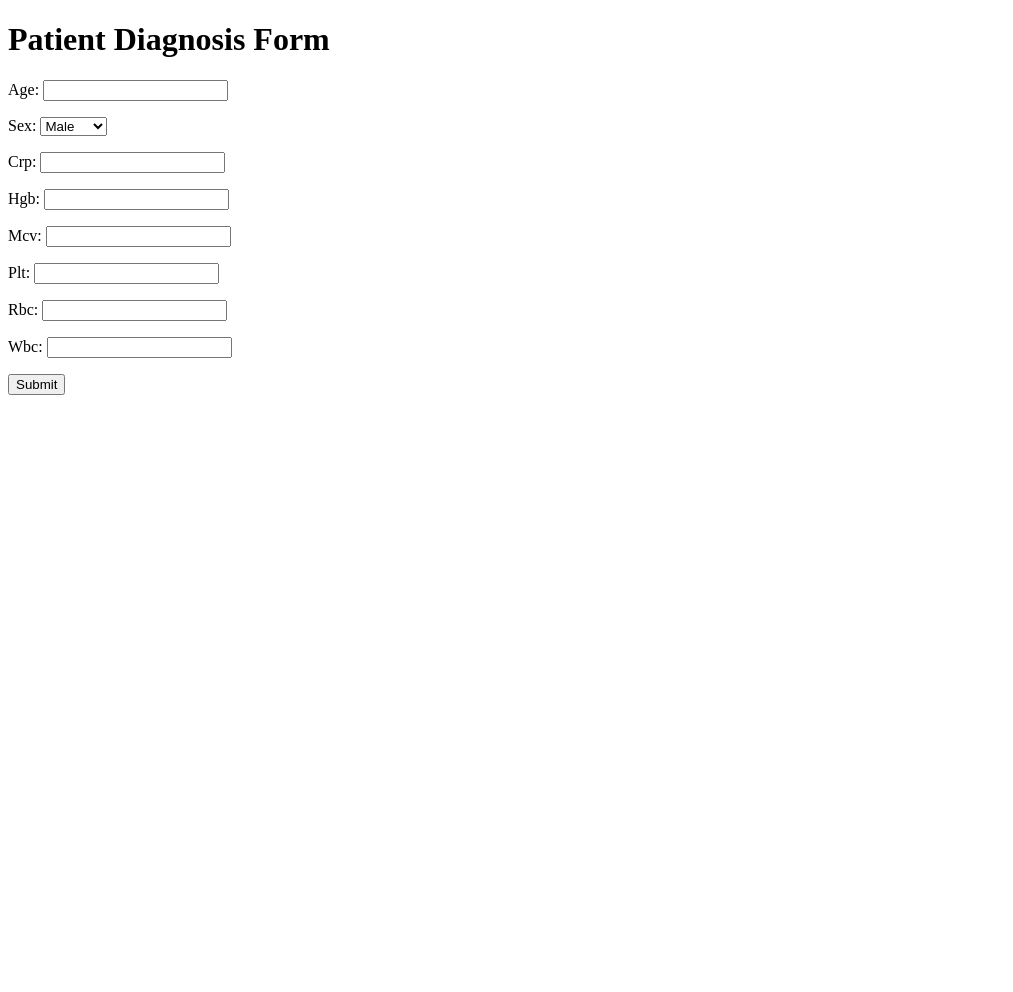
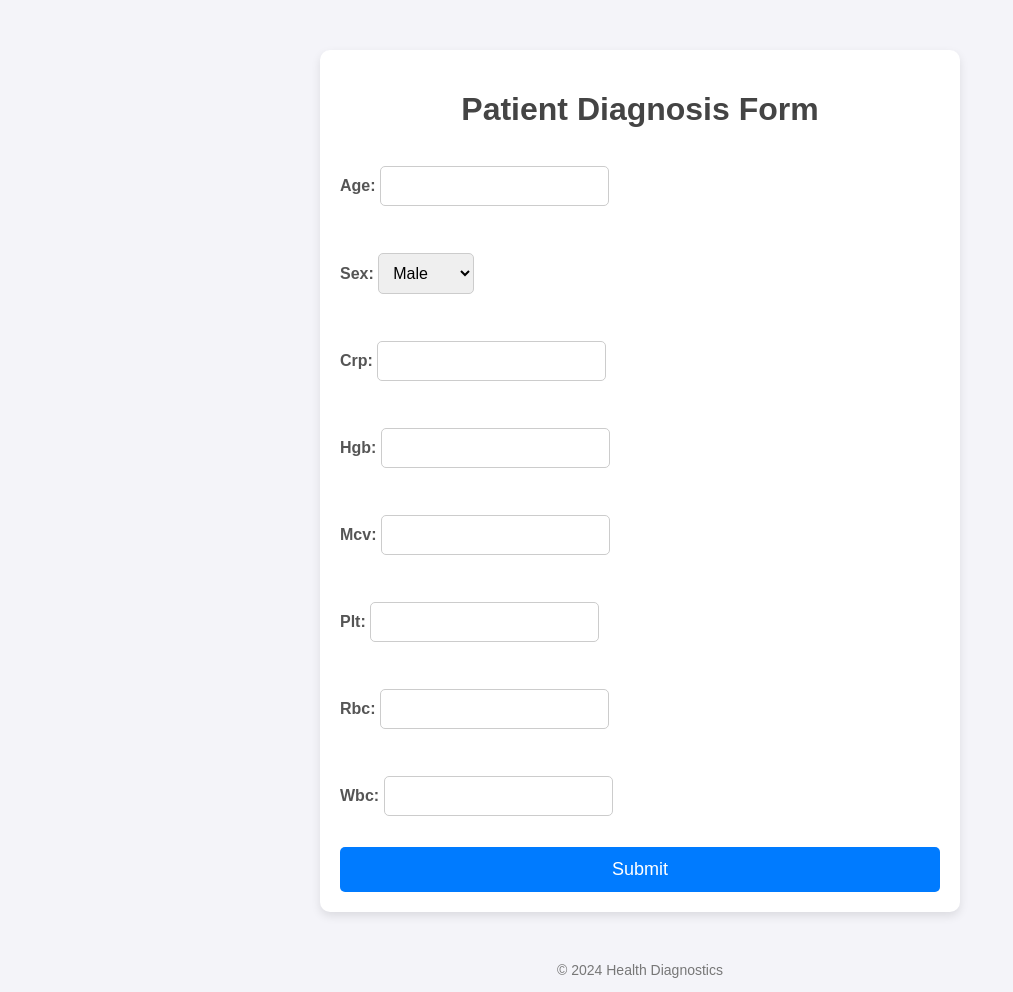
Before and after one commit to michaeltwo/info501, a Django app: page /diagnose/ in a window 1280 px wide. Shown: the whole page, without its empty margins (0-1013 px from the left). Before the commit the page ends 395 px from the top, so only its background shows below. Run offline with Django 3.2, Linux system fonts and the light colour scheme.

Commit message:
nicer gui

```diff
--- a/gui/sssproj/sssapp/templates/diagnose_patient.html
+++ b/gui/sssproj/sssapp/templates/diagnose_patient.html
@@ -4,13 +4,92 @@
     <meta charset="UTF-8">
     <meta name="viewport" content="width=device-width, initial-scale=1.0">
     <title>Patient Diagnosis</title>
+    <style>
+        /* General Reset */
+        body {
+            font-family: 'Arial', sans-serif;
+            margin: 0;
+            padding: 0;
+            background-color: #f4f4f9;
+            color: #333;
+        }
+
+        /* Container */
+        .container {
+            max-width: 600px;
+            margin: 50px auto;
+            background: #fff;
+            border-radius: 10px;
+            box-shadow: 0 4px 10px rgba(0, 0, 0, 0.1);
+            padding: 20px;
+        }
+
+        h1 {
+            text-align: center;
+            color: #444;
+        }
+
+        /* Form Styling */
+        form {
+            display: flex;
+            flex-direction: column;
+        }
+
+        label {
+            font-weight: bold;
+            margin-bottom: 5px;
+            color: #555;
+        }
+
+        input, select {
+            margin-bottom: 15px;
+            padding: 10px;
+            font-size: 16px;
+            border: 1px solid #ccc;
+            border-radius: 5px;
+            transition: border-color 0.3s ease-in-out;
+        }
+
+        input:focus, select:focus {
+            border-color: #007BFF;
+            outline: none;
+        }
+
+        button {
+            padding: 12px;
+            font-size: 18px;
+            background-color: #007BFF;
+            color: #fff;
+            border: none;
+            border-radius: 5px;
+            cursor: pointer;
+            transition: background-color 0.3s ease-in-out;
+        }
+
+        button:hover {
+            background-color: #0056b3;
+        }
+
+        /* Footer */
+        .footer {
+            text-align: center;
+            margin-top: 20px;
+            font-size: 14px;
+            color: #777;
+        }
+    </style>
 </head>
 <body>
+    <div class="container">
         <h1>Patient Diagnosis Form</h1>
         <form method="post">
             {% csrf_token %}
             {{ form.as_p }}
             <button type="submit">Submit</button>
         </form>
+    </div>
+    <div class="footer">
+        <p>&copy; 2024 Health Diagnostics</p>
+    </div>
 </body>
 </html>
```
Lines whose indentation alone changed are shown as unchanged.
